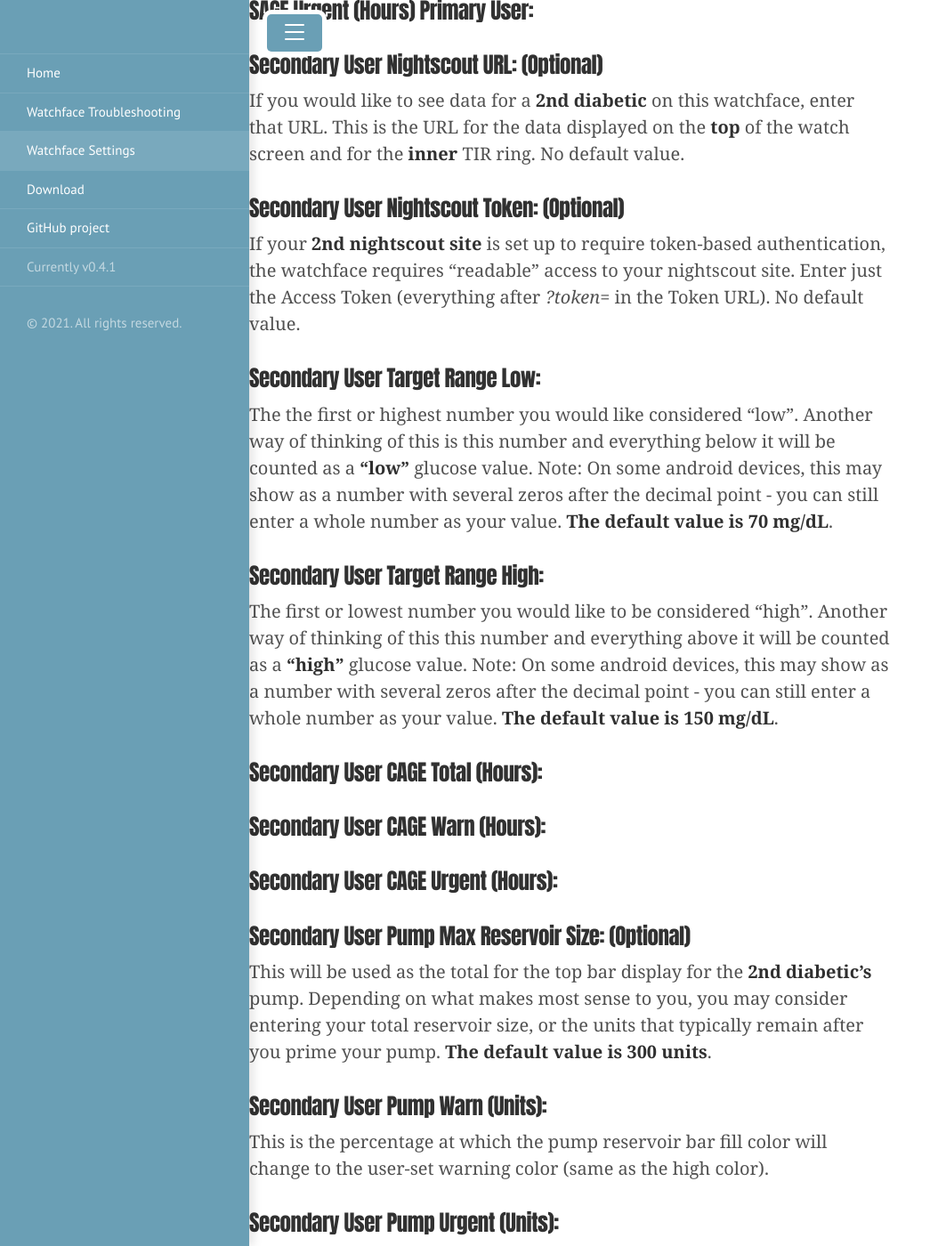
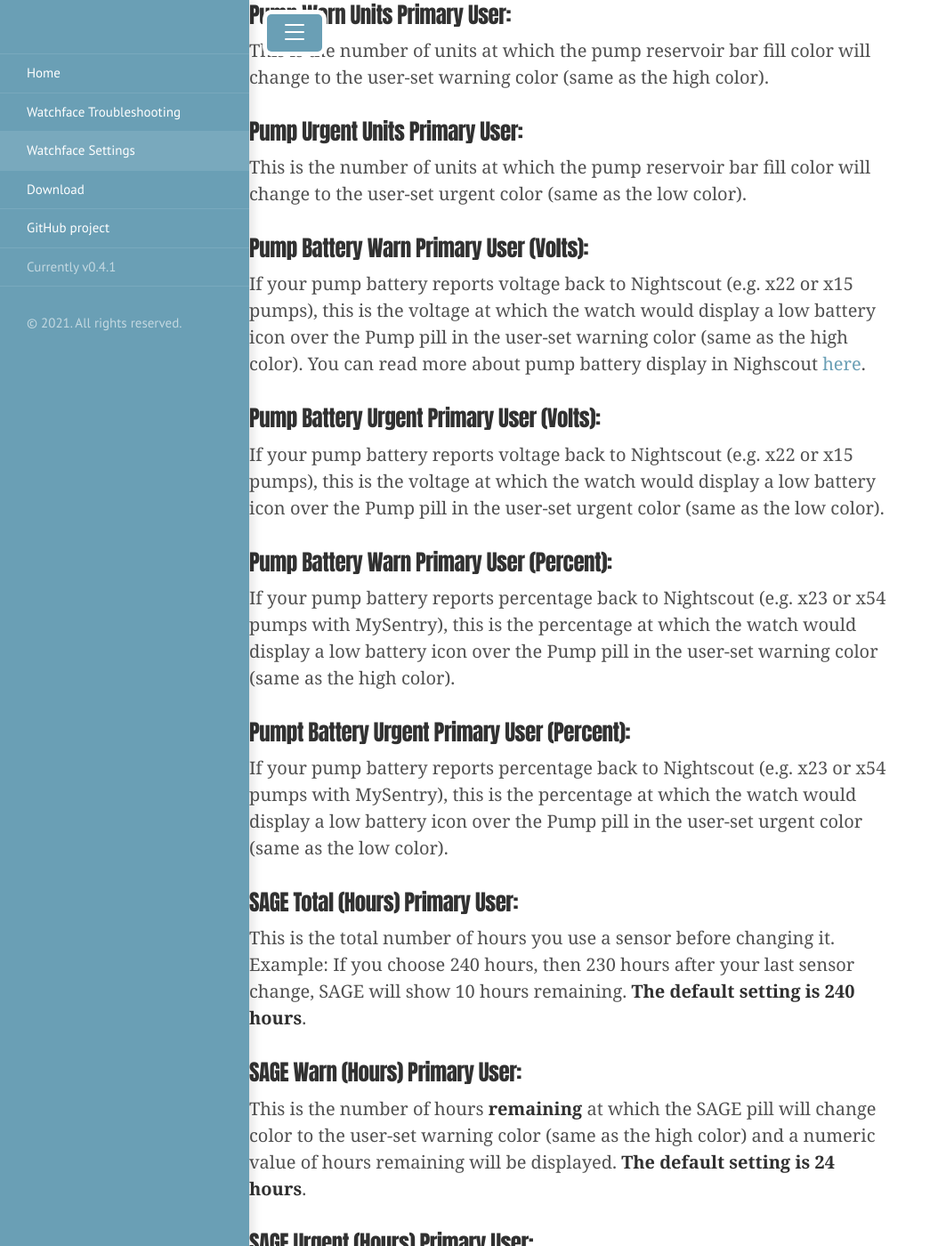
Before and after one commit to SturdiPancreas/CGM-TIR-watch, a Jekyll site: the page built from settings.md, in a window 1280 px wide and 1400 px high, scrolled down 6025 px. Shown: the whole window at 89% size, without its empty margins (0-1063 px from the left). Built offline with Jekyll 4.4.1, drawn with Linux system fonts in a browser that asks for light colours; some of the changed text lies outside the part shown.

Commit message:
Update settings.md
Settings Updates

```diff
--- a/settings.md
+++ b/settings.md
@@ -60,7 +60,7 @@ The default setting is **Rolling/Continuous**.
 This value is expressed in minutes and represents the point at which data/icons should be re-drawn using your High color choice (see below) to indicate that the data is old.  **The default setting is 16 minutes**.
 
 ### Stale Data Urgent:
-This value is expressed in minutes and represents the point at which data/icons should be removed from the screen or re-drawn using your Low color choice (see below) to indicate that the data is extremely old.  **The default setting is 31 minutes**.
+This value is expressed in minutes and represents the point at which data/icons should be removed from the screen or re-drawn using your Low color choice (see below) to indicate that the data is extremely old.  **The default setting is 61 minutes**.
 
 ### Battery Warn Percent:
 This is the percent at which the watch battery icon and percetange change color to the user-set warning color (same as the high color).  **The default setting is 20%**.
@@ -69,10 +69,13 @@ This is the percent at which the watch battery icon and percetange change color
 This is the percent at which the watch battery icon and percentage change color to the user-set urgent color (same as the low color). **The default setting is 10%**.
 
 ### CAGE Total (Hours) Primary User:
+This is the total number of hours you prefer to use a cannula before changing it.  Example: If you choose 72 hours, then 70 hours after your last recorded pump site change, CAGE will show 2 hours remaining.  This requires entry of pump site changes into Nightscout.  **The default setting is 72 hours**.
 
 ### CAGE Warn (Hours) Primary User:
+This is the number of hours **remaining** at which the CAGE pill will change color to the user-set warning color (same as the high color) and a numeric value of hours remaining will be displayed.  **The default setting is 12 hours**.
 
 ### CAGE Urgent (Hours) Primary User:
+This is the number of hours **remaining** at which the CAGE pill will change color to the user-set urgent color (same as the low color) and a numeric value of hours remaining will be displayed.  **The default setting is 6 hours**.
 
 ### Pump Max Reservoir Size Primary User:
 This will be used as the total for the bottom bar display on the single-user watchface.  Depending on what makes most sense to you, you may consider entering your total reservoir size, or the units that typically remain after you prime your pump.  **The default value is 300 units**.
@@ -83,11 +86,31 @@ This is the number of units at which the pump reservoir bar fill color will chan
 ### Pump Urgent Units Primary User:
 This is the number of units at which the pump reservoir bar fill color will change to the user-set urgent color (same as the low color).
 
+### Pump Battery Warn Primary User (Volts):
+If your pump battery reports voltage back to Nightscout (e.g. x22 or x15 pumps), this is the voltage at which the watch would display a low battery icon over the Pump pill in the user-set warning color (same as the high color).  You can read more about pump battery display in Nighscout [here](https://loopkit.github.io/loopdocs/operation/features/battery/).
+
+### Pump Battery Urgent Primary User (Volts):
+If your pump battery reports voltage back to Nightscout (e.g. x22 or x15 pumps), this is the voltage at which the watch would display a low battery icon over the Pump pill in the user-set urgent color (same as the low color).
+
+### Pump Battery Warn Primary User (Percent):
+If your pump battery reports percentage back to Nightscout (e.g. x23 or x54 pumps with MySentry), this is the percentage at which the watch would display a low battery icon over the Pump pill in the user-set warning color (same as the high color).
+
+### Pumpt Battery Urgent Primary User (Percent):
+If your pump battery reports percentage back to Nightscout (e.g. x23 or x54 pumps with MySentry), this is the percentage at which the watch would display a low battery icon over the Pump pill in the user-set urgent color (same as the low color).
+
 ### SAGE Total (Hours) Primary User:
+This is the total number of hours you use a sensor before changing it.  Example: If you choose 240 hours, then 230 hours after your last sensor change, SAGE will show 10 hours remaining.  **The default setting is 240 hours**.
 
 ### SAGE Warn (Hours) Primary User:
+This is the number of hours **remaining** at which the SAGE pill will change color to the user-set warning color (same as the high color) and a numeric value of hours remaining will be displayed.  **The default setting is 24 hours**.
 
 ### SAGE Urgent (Hours) Primary User:
+This is the number of hours **remaining** at which the SAGE pill will change color to the user-set urgent color (same as the low color) and a numeric value of hours remaining will be displayed.  **The default setting is 6 hours**.
+
+### IOB Enable/Disable Primary User:
+This toggle is to turn on/off watchface display of Insulin on Board (IOB) from nightscout.  Due to the way that insulin decays and the retrival of data for the watch every five minutes, the IOB displayed on the watch will not always match nighscout exactly.
+
+**The settings below are only necessary if you are using the watchface to monitor two diabetics (yourself and someone else or two other people)**
 
 ### Secondary User Nightscout URL: (Optional)
 If you would like to see data for a **2nd diabetic** on this watchface, enter that URL.  This is the URL for the data displayed on the **top** of the watch screen and for the **inner** TIR ring. No default value.
@@ -102,10 +125,13 @@ The the first or highest number you would like considered "low".  Another way of
 The first or lowest number you would like to be considered "high".  Another way of thinking of this this number and everything above it will be counted as a **"high"** glucose value.  Note: On some android devices, this may show as a number with several zeros after the decimal point - you can still enter a whole number as your value. **The default value is 150 mg/dL**.
 
 ### Secondary User CAGE Total (Hours):
+This is the total number of hours the **2nd diabetic** prefers to use a cannula before changing it.  Example: If you choose 72 hours, then 70 hours after your last recorded pump site change, CAGE will show 2 hours remaining.  This requires entry of pump site changes into Nightscout.  **The default setting is 72 hours**.
 
 ### Secondary User CAGE Warn (Hours):
+This is the number of hours **remaining** at which the CAGE pill will change color to the user-set warning color (same as the high color) and a numeric value of hours remaining will be displayed.  **The default setting is 12 hours**.
 
 ### Secondary User CAGE Urgent (Hours):
+This is the number of hours **remaining** at which the CAGE pill will change color to the user-set urgent color (same as the low color) and a numeric value of hours remaining will be displayed.  **The default setting is 6 hours**.
 
 ### Secondary User Pump Max Reservoir Size: (Optional)
 This will be used as the total for the top bar display for the **2nd diabetic's** pump.  Depending on what makes most sense to you, you may consider entering your total reservoir size, or the units that typically remain after you prime your pump.  **The default value is 300 units**.
@@ -117,7 +143,13 @@ This is the percentage at which the pump reservoir bar fill color will change to
 This is the percentage at which the pump reservoir bar fill color will change to the user-set urgent color (same as the low color).
 
 ### Secondary User SAGE Total (Hours):
+This is the total number of hours the **2nd diabetic** uses a sensor before changing it.  Example: If you choose 240 hours, then 230 hours after your last sensor change, SAGE will show 10 hours remaining.  **The default setting is 240 hours**.
 
 ### Secondary User SAGE Warn (Hours):
+This is the number of hours **remaining** at which the SAGE pill will change color to the user-set warning color (same as the high color) and a numeric value of hours remaining will be displayed.  **The default setting is 24 hours**.
 
 ### Secondary User SAGE Urgent (Hours):
+This is the number of hours **remaining** at which the SAGE pill will change color to the user-set urgent color (same as the low color) and a numeric value of hours remaining will be displayed.  **The default setting is 6 hours**.
+
+### Secondary User IOB Enable/Disable:
+This toggle is to turn on/off watchface display of Insulin on Board (IOB) for the **2nd diabetic** from nightscout.  Due to the way that insulin decays and the retrival of data for the watch every five minutes, the IOB displayed on the watch will not always match nighscout exactly.
```
